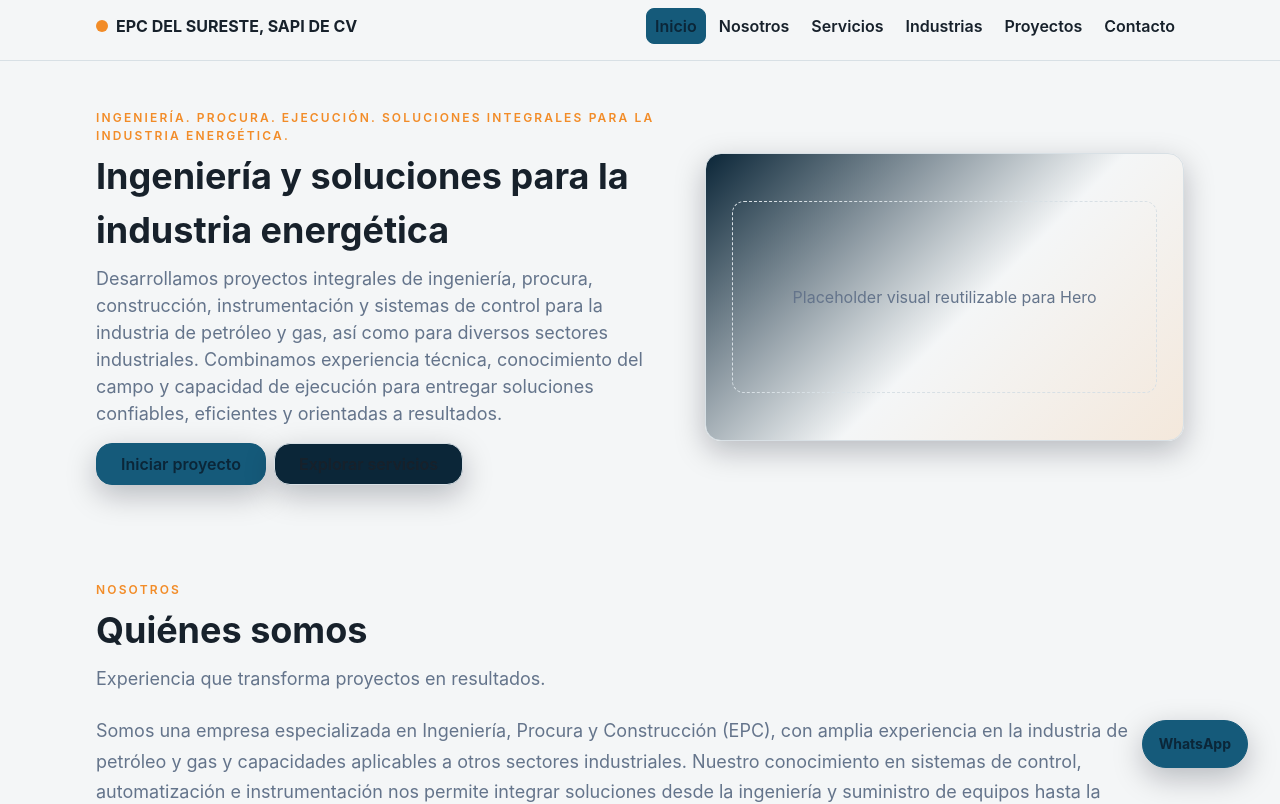
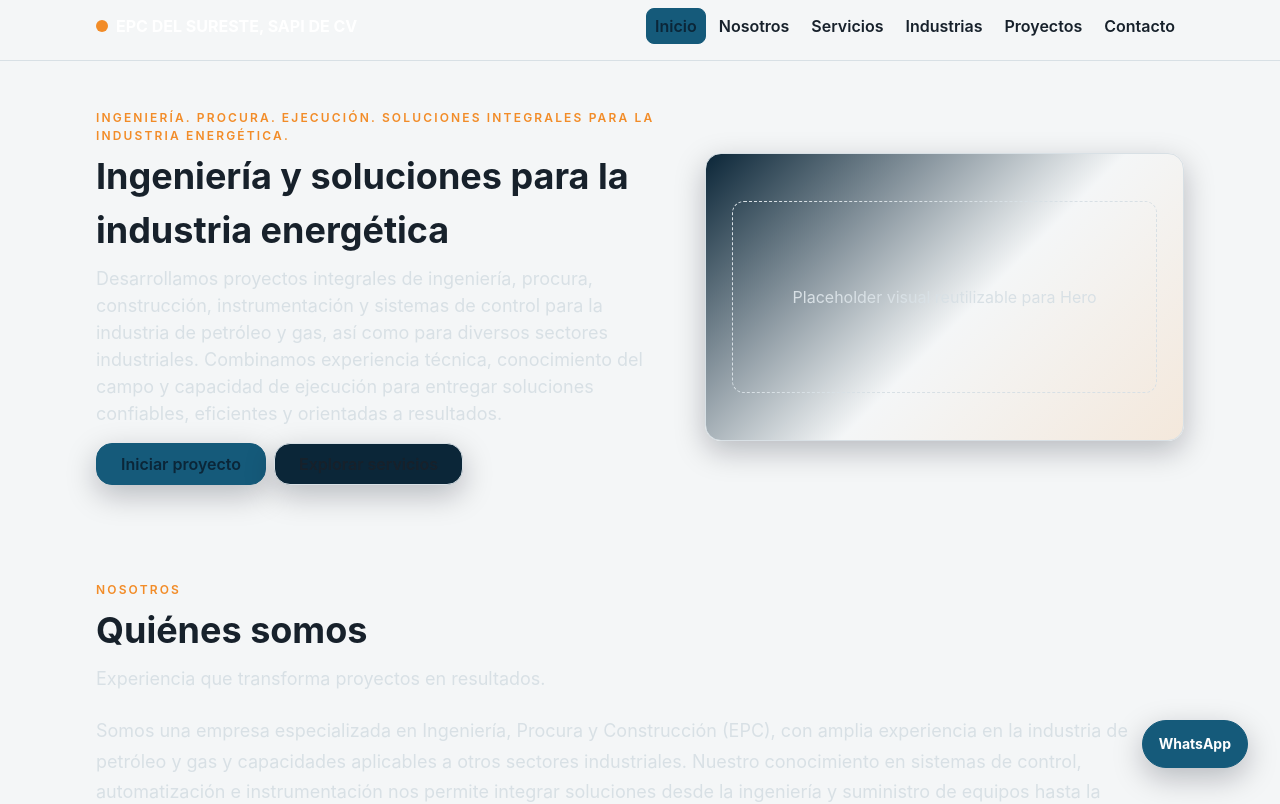
Before and after one commit to Rojano23/EPCDELSURESTE, a React (Vite) app: page / in a window 1280 px wide. Shown: the top 804 px of the page. Built offline with nearby package versions, Linux system fonts and the light colour scheme.

Commit message:
Improve EPC branding and text contrast

```diff
--- a/src/components/cards/BaseCard.tsx
+++ b/src/components/cards/BaseCard.tsx
@@ -33,7 +33,7 @@ export function BaseCard({
     border: `1px solid ${theme.borderColor}`,
     borderRadius: theme.radius,
     backgroundColor: theme.secondaryColor,
-    color: theme.textColor,
+    color: theme.textOnDarkColor,
     boxShadow: designTokens.shadow,
     padding: `clamp(${designTokens.spacing.md}, 2vw, ${designTokens.spacing.xl})`,
     width: '100%',
--- a/src/components/layout/Container.tsx
+++ b/src/components/layout/Container.tsx
@@ -32,7 +32,7 @@ export function Container({
     maxWidth: sizeMap[size],
     marginInline: 'auto',
     paddingInline: `clamp(${designTokens.spacing.md}, 4vw, ${designTokens.spacing.xl})`,
-    color: theme.textColor,
+    color: theme.textOnDarkColor,
     ...style,
   };
 
--- a/src/components/layout/PageWrapper.tsx
+++ b/src/components/layout/PageWrapper.tsx
@@ -11,7 +11,7 @@ export function PageWrapper({ children, style, ...rest }: PageWrapperProps) {
   const wrapperStyle: CSSProperties = {
     minHeight: '100dvh',
     backgroundColor: theme.backgroundColor,
-    color: theme.textColor,
+    color: theme.textOnDarkColor,
     fontFamily: designTokens.typography.body,
     ...style,
   };
--- a/src/components/navigation/Navbar.tsx
+++ b/src/components/navigation/Navbar.tsx
@@ -62,7 +62,7 @@ export function Navbar() {
               display: 'inline-flex',
               alignItems: 'center',
               gap: designTokens.spacing.sm,
-              color: theme.textColor,
+              color: theme.textOnDarkColor,
               textDecoration: 'none',
               fontFamily: theme.fontFamilyHeading,
               fontWeight: 700,
--- a/src/components/ui/WhatsAppButton.tsx
+++ b/src/components/ui/WhatsAppButton.tsx
@@ -29,7 +29,7 @@ export function WhatsAppButton() {
     borderRadius: '999px',
     border: `1px solid ${theme.primaryColor}`,
     backgroundColor: theme.primaryColor,
-    color: theme.secondaryColor,
+    color: theme.textOnDarkColor,
     boxShadow: theme.shadow,
     fontFamily: theme.fontFamily,
     fontSize: '0.875rem',
--- a/src/data/theme.ts
+++ b/src/data/theme.ts
@@ -8,6 +8,7 @@ export const theme: Theme = {
   backgroundColor: designTokens.colors.background,
   textColor: designTokens.colors.text,
   textSecondaryColor: designTokens.colors.muted,
+  textOnDarkColor: designTokens.colors.textOnDark,
   borderColor: designTokens.colors.border,
   radius: designTokens.radius.lg,
   shadow: designTokens.shadow,
--- a/src/sections/Contact/ContactDetails.tsx
+++ b/src/sections/Contact/ContactDetails.tsx
@@ -32,7 +32,7 @@ export function ContactDetails({ company }: ContactDetailsProps) {
           <InfoCard key={item.title} title={item.title} description={item.description} ariaLabel={item.title} />
         ))}
       </div>
-      <p style={{ margin: 0, color: theme.textSecondaryColor, lineHeight: 1.6 }}>
+      <p style={{ margin: 0, color: theme.textOnDarkColor, lineHeight: 1.6 }}>
         La información se mantiene centralizada para facilitar reutilizar la plantilla entre clientes.
       </p>
     </section>
--- a/src/sections/Industries/IndustryCard.tsx
+++ b/src/sections/Industries/IndustryCard.tsx
@@ -24,7 +24,7 @@ export function IndustryCard({ industry }: IndustryCardProps) {
     fontFamily: theme.fontFamilyHeading,
     fontWeight: 700,
     fontSize: 'clamp(1rem, 2.5vw, 1.125rem)',
-    color: theme.textColor,
+    color: theme.textOnDarkColor,
   };
 
   const descriptionStyle: CSSProperties = {
--- a/src/styles/tokens.ts
+++ b/src/styles/tokens.ts
@@ -5,6 +5,8 @@ export interface DesignTokens {
     accent: string;
     background: string;
     text: string;
+    textSecondary: string;
+    textOnDark: string;
     muted: string;
     border: string;
   };
@@ -32,10 +34,17 @@ export const designTokens: DesignTokens = {
   colors: {
     primary: '#155A7A',
     secondary: '#0B2638',
+
     accent: '#F28C28',
+
     background: '#F4F6F7',
+
     text: '#17212B',
-    muted: '#64748B',
+    textSecondary: '#64748B',
+
+    textOnDark: '#FFFFFF',
+    muted: '#D8E0E5',
+
     border: '#D8E0E5',
   },
   typography: {
--- a/src/types/index.ts
+++ b/src/types/index.ts
@@ -143,6 +143,7 @@ export interface Theme {
   backgroundColor: string;
   textColor: string;
   textSecondaryColor: string;
+  textOnDarkColor: string;
   borderColor: string;
   radius: string;
   shadow: string;
```
